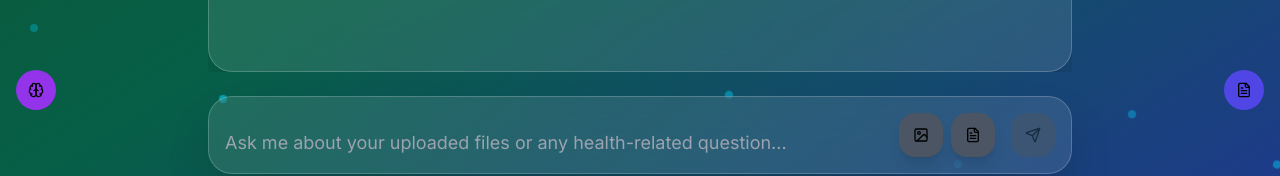
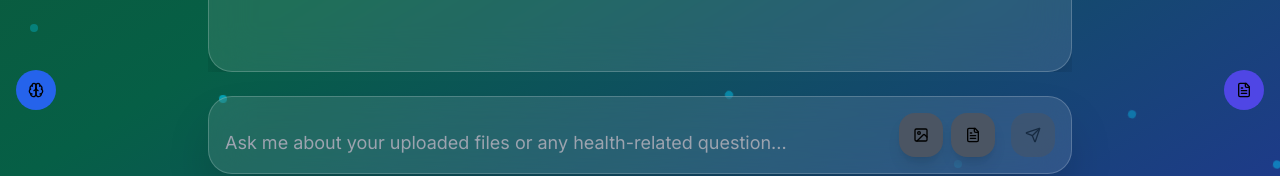
Before and after one commit to rana-jatin/SwasthyaSetu, a React (Vite) app: page / in a window 1280 px wide. Shown: the part 610-786 px from the top of the page. Built offline with nearby package versions, Linux system fonts and the light colour scheme.

Commit message:
Change button color
Change the button color in the ConversationMemory component.

```diff
--- a/src/components/ConversationMemory.tsx
+++ b/src/components/ConversationMemory.tsx
@@ -46,7 +46,7 @@ export const ConversationMemory = ({ onContextSelect }: ConversationMemoryProps)
     return (
       <Button
         onClick={() => setIsVisible(true)}
-        className="fixed bottom-20 left-4 z-50 rounded-full p-3 bg-purple-600 hover:bg-purple-700"
+        className="fixed bottom-20 left-4 z-50 rounded-full p-3 bg-blue-600 hover:bg-blue-700"
       >
         <Brain className="w-5 h-5" />
       </Button>
```
